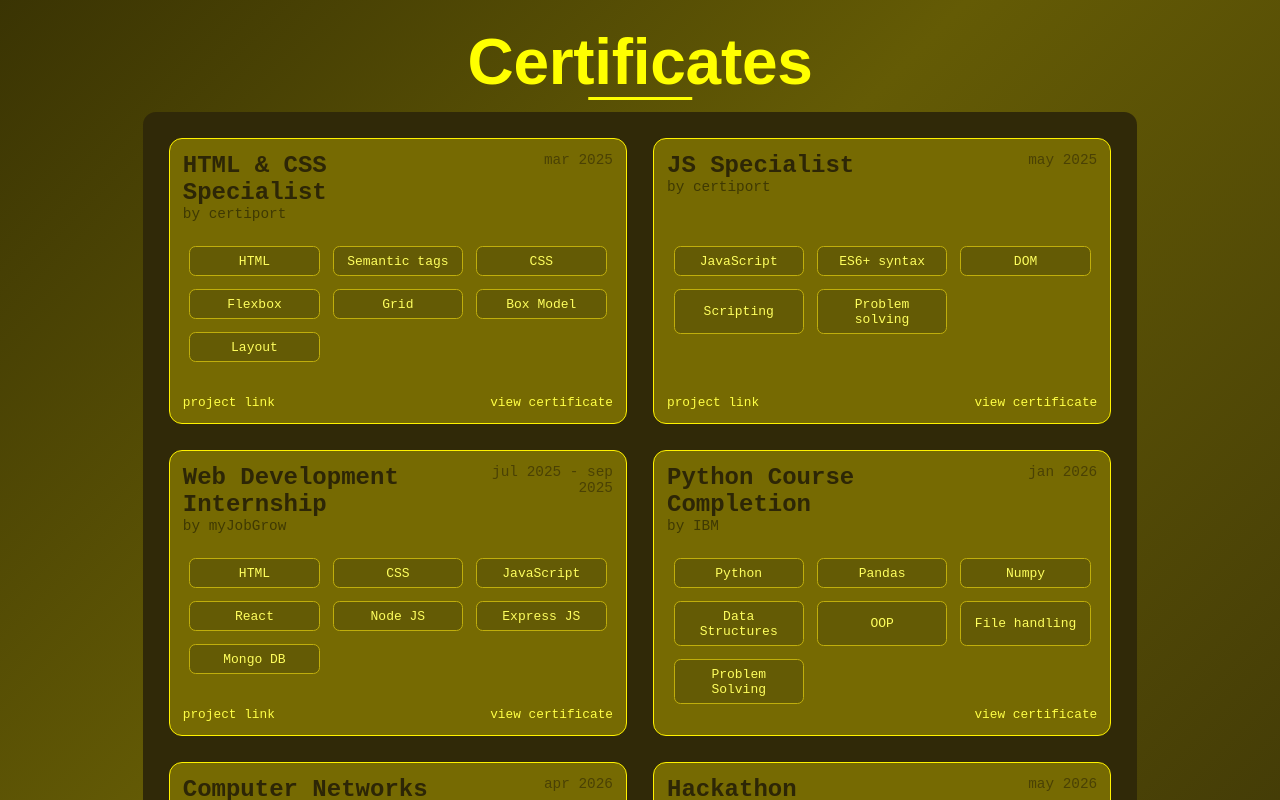
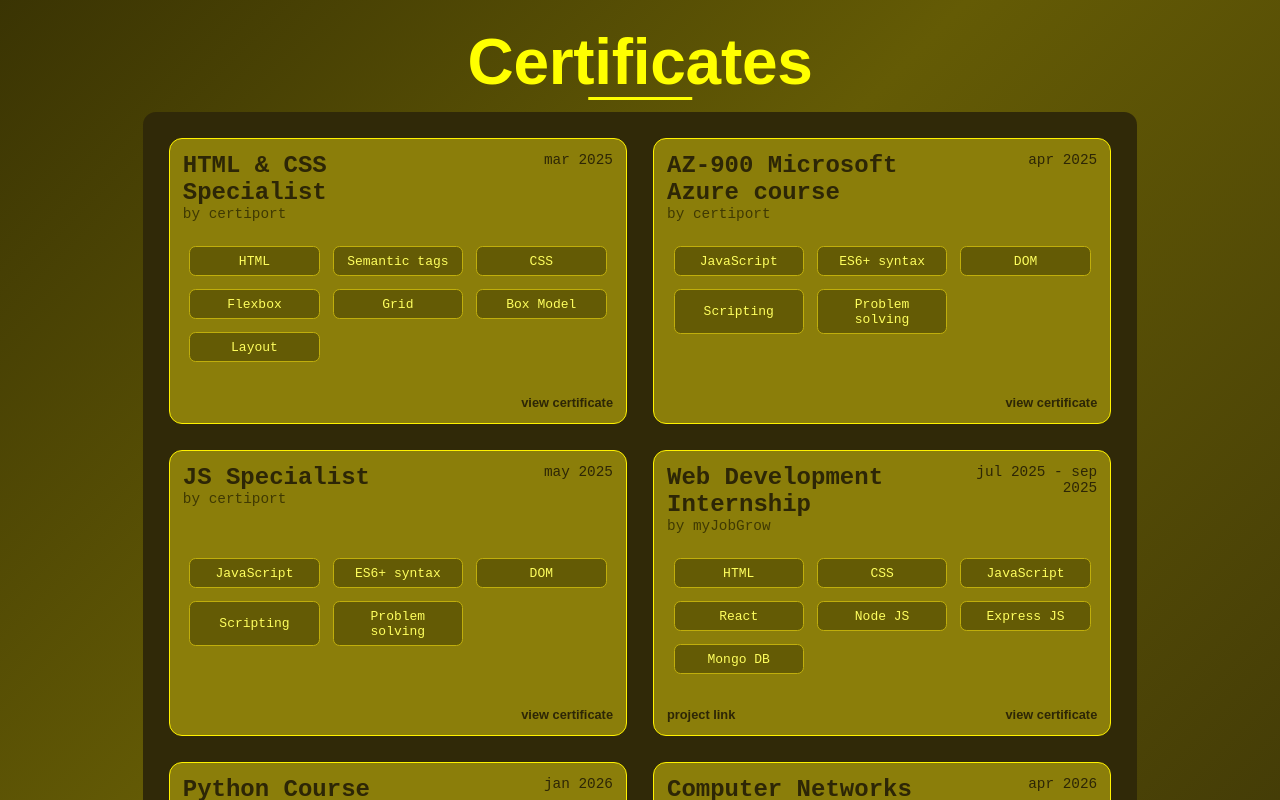
Before and after one commit to Dhruval-Kharshikar/portfolio, a React (Vite) app: page /certifications in a window 1280 px wide. Shown: the part 740-1540 px from the top of the page. Built offline with nearby package versions, Linux system fonts and the light colour scheme.

Commit message:
Minor changes

```diff
--- a/src/components/certifications.css
+++ b/src/components/certifications.css
@@ -127,7 +127,7 @@
 .certificate-card{
     position: relative;
     border: 1px solid #fff200;
-    background-color: #766a02;
+    background-color: #8b7e0a;
     border-radius: 1em;
     padding: 1em;
     transition: all 0.4s ease;
@@ -144,7 +144,6 @@
 }
 .child-1{
     width: auto;
-    opacity: 0.6;
     color: #2d2606;
     font-size: 0.9rem;
     text-align: end;
@@ -224,16 +223,18 @@
 
     a{
         font-size: 0.8rem;
-        color: rgb(255, 255, 69);
+        color: #2d2606;
         text-decoration: none ;
         position: relative;
+        font-weight: bold;
+        font-family: sans-serif;
     }
     a::after{
         content: "";
         position: absolute;
         width: 0%;
-        height: 1px;
-        background-color:rgb(255, 255, 69);
+        height: 2px;
+        background-color:#2d2606;
         bottom: -1px;
         left: 50%;
         transform: translateX(-50%);
--- a/src/components/certifications.jsx
+++ b/src/components/certifications.jsx
@@ -20,7 +20,15 @@ function Certifications({value, opv, setflag}) {
       org : "certiport",
       date : "mar 2025",
       skills : ['HTML','Semantic tags', 'CSS', 'Flexbox', 'Grid', 'Box Model', 'Layout'],
-      project : "dummy link",
+      project : "",
+      view : ""
+    },
+    {
+      title : "AZ-900 Microsoft Azure course",
+      org : "certiport",
+      date : "apr 2025",
+      skills : ['JavaScript', 'ES6+ syntax', 'DOM', 'Scripting', 'Problem solving'],
+      project : "",
       view : ""
     },
     {
@@ -28,7 +36,7 @@ function Certifications({value, opv, setflag}) {
       org : "certiport",
       date : "may 2025",
       skills : ['JavaScript', 'ES6+ syntax', 'DOM', 'Scripting', 'Problem solving'],
-      project : "dummy link",
+      project : "",
       view : ""
     },
     {
@@ -52,7 +60,7 @@ function Certifications({value, opv, setflag}) {
       org : "NPTEL",
       date : "apr 2026",
       skills : ['OSI Model', 'TCP/IP Stack', 'IP Addressing', 'Subnetting', 'Routing Protoco'],
-      project : "dummy",
+      project : "",
       view : ""
     },
     {
```
